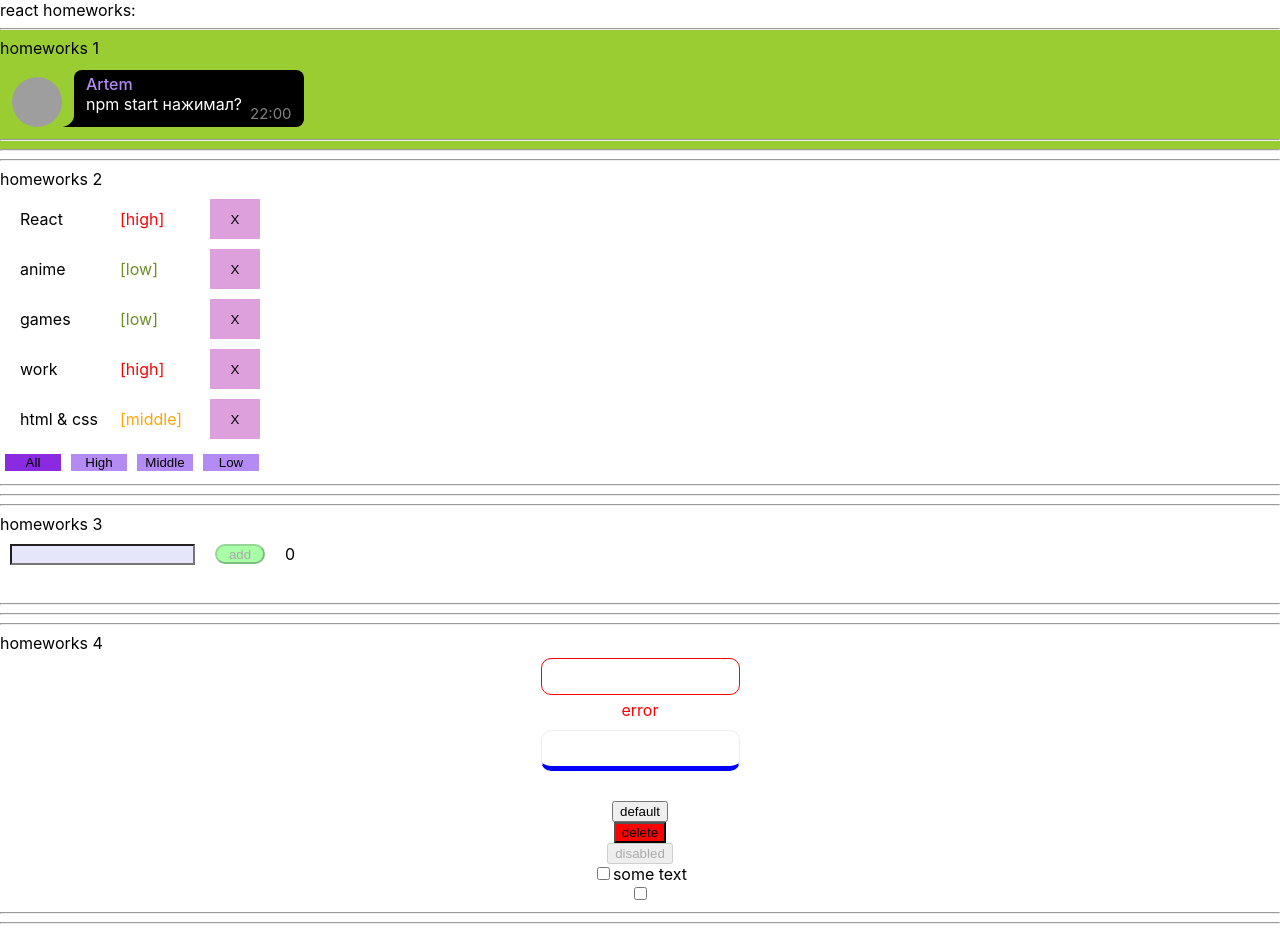
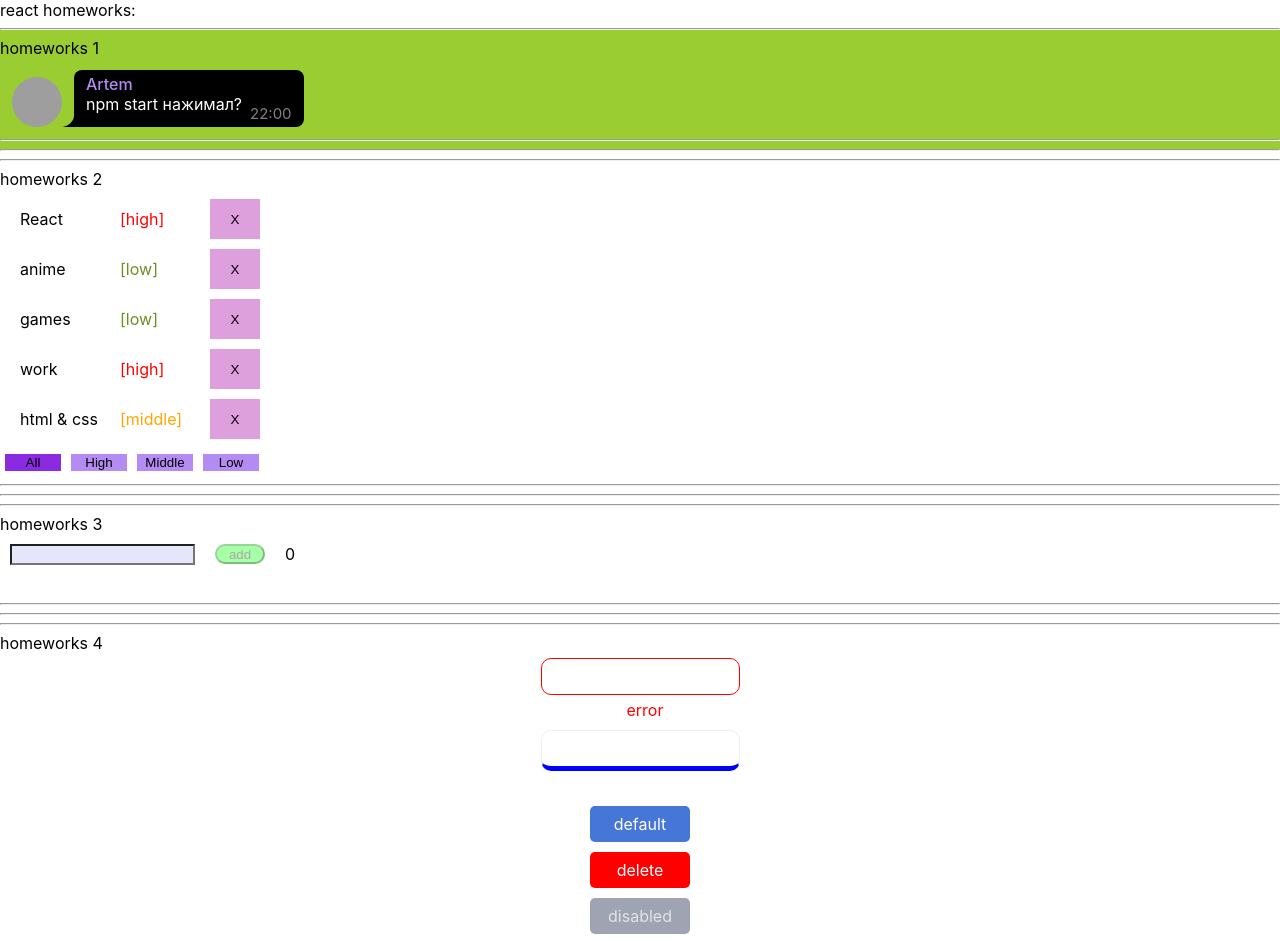
Before and after one commit to AnaKhurs/my-homeworks, a React (Create React App) app: page / in a window 1280 px wide. Shown: the top 941 px of the page. Built offline with nearby package versions, Linux system fonts and the light colour scheme; grey boxes are pictures that could not be loaded.

Commit message:
superInput, superButton

```diff
--- a/src/p2-homeworks/h4/common/c1-SuperInputText/SuperInputText.module.css
+++ b/src/p2-homeworks/h4/common/c1-SuperInputText/SuperInputText.module.css
@@ -1,4 +1,3 @@
-
 .input{
     padding: 10px;
     margin: 5px;
@@ -12,15 +11,21 @@
     border: 1px solid #eee;
 }
 
+.superInput:focus {
+    border: 1px solid #99ff99;
+}
+
 .superInput {
     border: 1px solid #eee;
 }
 
 .errorInput {
     border: 1px solid red;
+    color: red;
 }
 
 .error {
     color: red;
     height: 25px;
+    margin-left: 10px;
 }
--- a/src/p2-homeworks/h4/common/c2-SuperButton/SuperButton.module.css
+++ b/src/p2-homeworks/h4/common/c2-SuperButton/SuperButton.module.css
@@ -1,7 +1,42 @@
+.button{
+    outline: none;
+    margin: 5px;
+    appearance: none;
+    border: 0;
+    border-radius: 5px;
+    background: #4676D7;
+    color: #fff;
+    padding: 8px 16px;
+    min-width: 100px;
+    font-family: inherit;
+    font-size: 1rem;
+    cursor: pointer;
+}
+
 .default {
-
+    background: #4676d7;
 }
 
 .red {
     background: red;
+
 }
+
+.default:hover {
+    background: #1d49aa;
+}
+
+.red:hover {
+    background: #de0021;
+}
+
+.button:focus {
+    box-shadow: 0 0 0 4px #cbd6ee;
+}
+
+.button:disabled {
+    opacity: 65%;
+    color: #d2d5db;
+    background: #6c7589;
+    cursor: not-allowed;
+}
--- a/src/p2-homeworks/h4/common/c2-SuperButton/SuperButton.tsx
+++ b/src/p2-homeworks/h4/common/c2-SuperButton/SuperButton.tsx
@@ -14,7 +14,7 @@ const SuperButton: React.FC<SuperButtonPropsType> = (
         ...restProps// все остальные пропсы попадут в объект restProps, там же будет children
     }
 ) => {
-    const finalClassName = `${red ? s.red : s.default} ${className}`
+    const finalClassName = ` ${s.button} ${red ? s.red : s.default} ${className}`
 
     return (
         <button
--- a/src/p2-homeworks/h4/common/c3-SuperCheckbox/SuperCheckbox.module.css
+++ b/src/p2-homeworks/h4/common/c3-SuperCheckbox/SuperCheckbox.module.css
@@ -1,5 +1,11 @@
 .checkbox {
+    appearance: none;
+    background-image: url("https://pic.onlinewebfonts.com/svg/img_328521.png");
+}
 
+.checkbox:checked {
+    appearance: none;
+    background-image: url("https://pic.onlinewebfonts.com/svg/img_328521.png");
 }
 
 .spanClassName {
```
